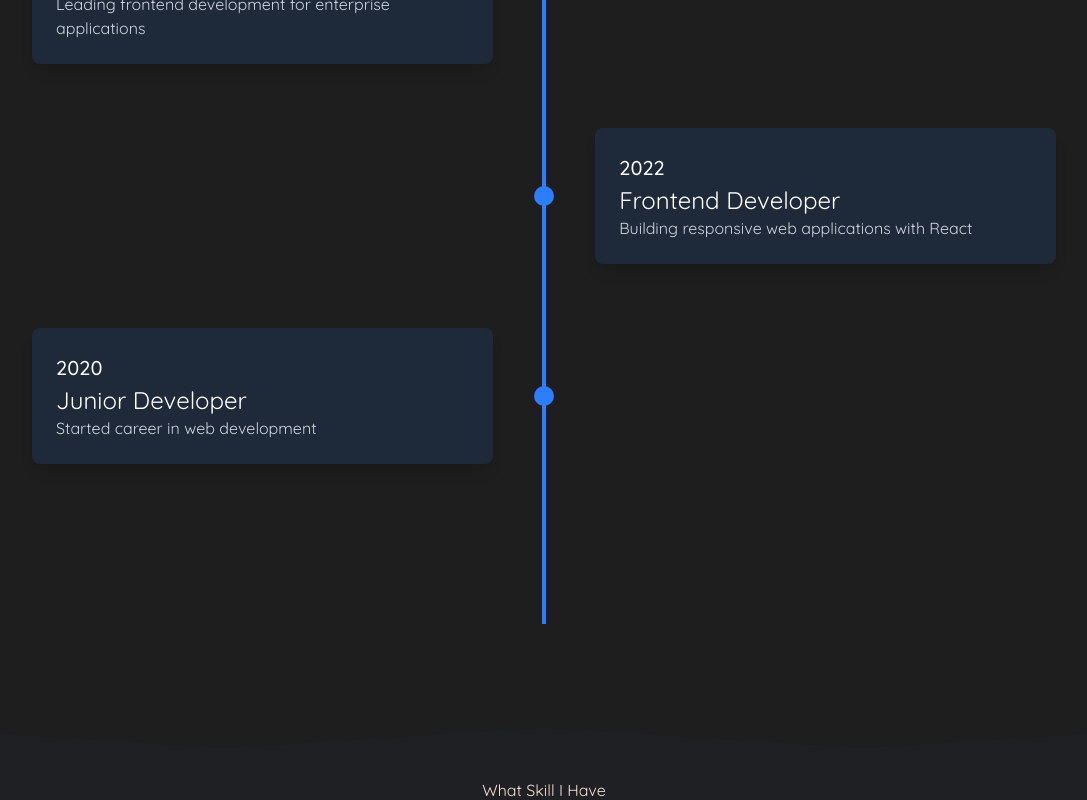
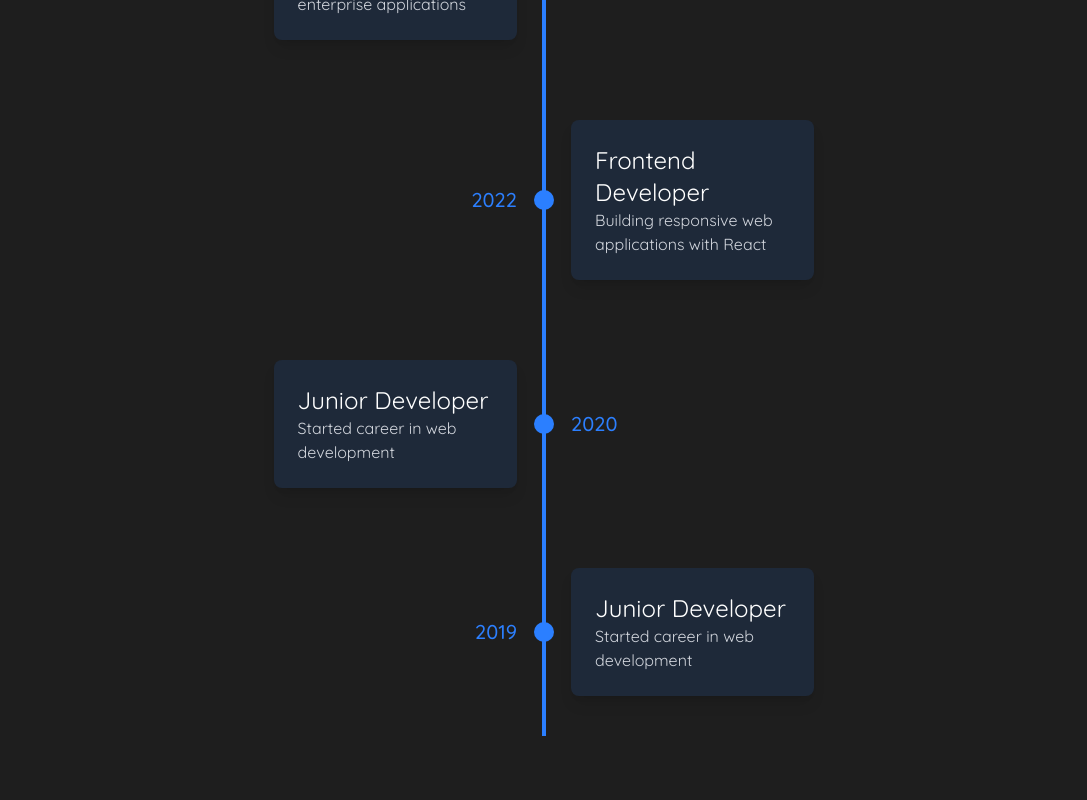
Before and after one commit to maihoangphuc/portfolio, a Next.js app: page / in a window 1280 px wide. Shown: the part 1020-1820 px from the top of the page, without its empty margins (96-1183 px from the left). Built offline with nearby package versions, Linux system fonts and the light colour scheme; no server answers; what @mui/material-nextjs would draw is missing.

Commit message:
timeline

```diff
--- a/src/components/Sections/AboutSection/index.tsx
+++ b/src/components/Sections/AboutSection/index.tsx
@@ -2,7 +2,6 @@
 
 import SectionContainer from "@/components/SectionContainer";
 import AnimatedTimeline from "@/components/Timeline/AnimatedTimeline";
-import { Box } from "@mui/material";
 
 const AboutSection = () => {
   return (
@@ -14,9 +13,7 @@ const AboutSection = () => {
       className="!flex !flex-col !min-h-[600px]"
       classChildren="!py-16"
     >
-      <Box className="!w-full !max-w-5xl !mx-auto !relative !mt-12">
-        <AnimatedTimeline />
-      </Box>
+      <AnimatedTimeline />
     </SectionContainer>
   );
 };
--- a/src/components/Timeline/AnimatedTimeline.tsx
+++ b/src/components/Timeline/AnimatedTimeline.tsx
@@ -28,6 +28,11 @@ const timelineData: TimelineItem[] = [
   },
   {
     year: "2020",
+    title: "Junior Developer",
+    description: "Started career in web development",
+  },
+  {
+    year: "2019",
     title: "Junior Developer",
     description: "Started career in web development",
   },
@@ -64,11 +69,11 @@ const TimelineItem = ({
 
   return (
     <motion.div
-      className={`flex items-center mb-16 relative ${
+      className={`flex items-center relative ${
         index % 2 === 0 ? "flex-row" : "flex-row-reverse"
-      }`}
+      } mb-20`}
       style={{
-        top: `${(index * 100) / (timelineData.length + 1)}%`,
+        top: `${(index * 100) / timelineData.length}%`,
       }}
     >
       {/* Content */}
@@ -88,9 +93,6 @@ const TimelineItem = ({
         }}
       >
         <Box className={`p-6 bg-white dark:bg-gray-800 rounded-lg shadow-lg`}>
-          <Typography variant="h6" className="text-xl font-bold mb-2">
-            {item.year}
-          </Typography>
           <Typography variant="h5" className="font-semibold mb-2">
             {item.title}
           </Typography>
@@ -122,8 +124,25 @@ const TimelineItem = ({
         />
       </motion.div>
 
-      {/* Empty space for zigzag effect */}
-      <Box className="w-[45%]" />
+      {/* Empty space with Year */}
+      <motion.div
+        className="w-[45%] flex items-center"
+        style={{
+          justifyContent: index % 2 === 0 ? "flex-start" : "flex-end",
+          opacity: contentOpacity,
+        }}
+        initial={{ opacity: 0 }}
+        animate={{
+          opacity: contentOpacity,
+          transition: {
+            duration: 0.5,
+          },
+        }}
+      >
+        <Typography variant="h6" className={`text-3xl font-bold text-blue-500`}>
+          {item.year}
+        </Typography>
+      </motion.div>
     </motion.div>
   );
 };
@@ -151,16 +170,23 @@ const AnimatedTimeline = () => {
   return (
     <Box ref={containerRef} className="relative min-h-[800px] py-10">
       {/* Background line */}
-      <Box
-        className="absolute left-1/2 transform -translate-x-1/2 h-[90%] w-1 bg-gray-200 dark:bg-gray-700"
-        style={{ zIndex: 0 }}
+      <motion.div
+        className="absolute left-1/2 transform -translate-x-1/2 w-1 bg-gray-200 dark:bg-gray-700"
+        style={{
+          zIndex: 0,
+          opacity: progress,
+          transition: "opacity 0.3s ease-in-out",
+          top: "80px",
+          height: "calc(100% - 160px)",
+        }}
       />
 
       {/* Animated progress line */}
       <motion.div
         className="absolute left-1/2 transform -translate-x-1/2 w-1 bg-blue-500 origin-top"
         style={{
-          height: "90%",
+          top: "80px",
+          height: "calc(100% - 160px)",
           scaleY,
           zIndex: 1,
         }}
```
